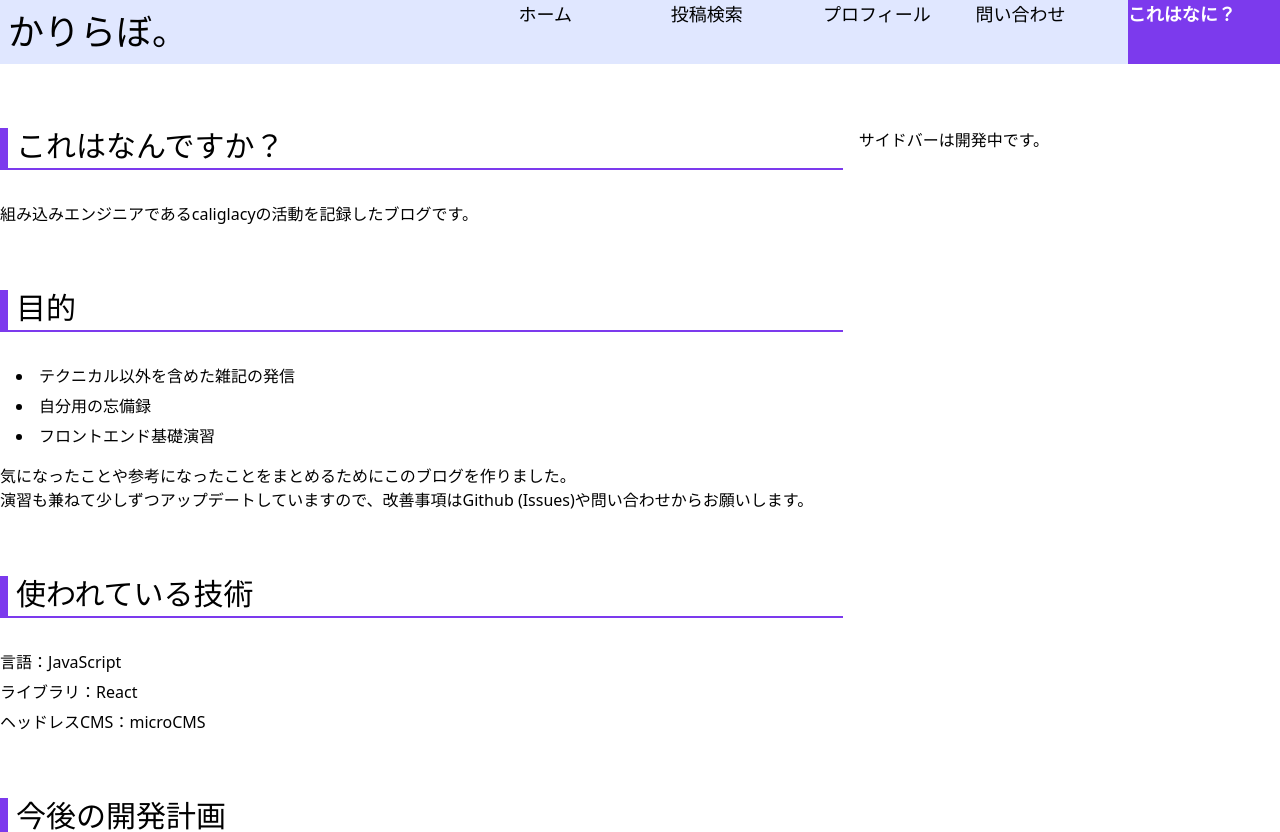
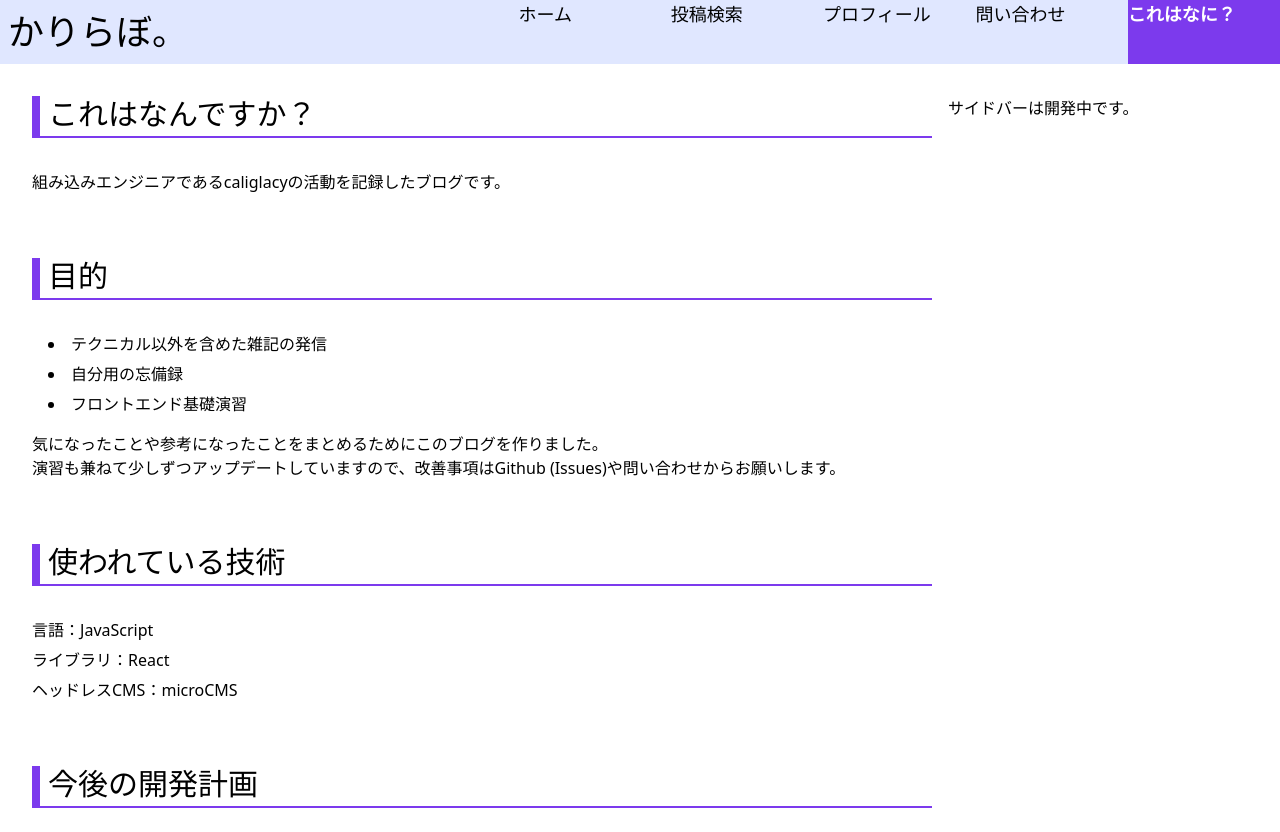
Before and after one commit to caliglacy/blog-react, a React (Create React App) app: page /about in a window 1280 px wide. Shown: the top 832 px of the page. Built offline with nearby package versions, Linux system fonts and the light colour scheme; no server answers.

Commit message:
💄 コンテンツのサイズを調整

```diff
--- a/src/components/Contents.js
+++ b/src/components/Contents.js
@@ -10,8 +10,8 @@ import { About } from "../pages/About";
 
 const Contents = () => {
   return (
-    <div className="max-w-screen-xl mx-auto md:flex justify-center">
-      <div className="md:w-2/3 flex-grow">
+    <div className="max-w-screen-xl mx-auto my-8 px-8 max-w-screen-xl lg:flex">
+      <div className="lg:w-3/4">
         <Switch>
           <Route exact path="/" component={TopPage} />
           <Route exact path="/post" component={PostSearch} />
@@ -22,7 +22,7 @@ const Contents = () => {
           <Route component={Page404} />
         </Switch>
       </div>
-      <div className="md:w-1/3 ml-4 flex-grow">
+      <div className="lg:w-1/4 ml-4">
         <SideBar />
       </div>
     </div>
--- a/src/components/Header.js
+++ b/src/components/Header.js
@@ -1,7 +1,7 @@
 import { NavLink } from "react-router-dom";
 const Header = () => {
   return (
-    <div className="mb-16 bg-indigo-100">
+    <div className="bg-indigo-100">
       <div className="max-w-screen-xl mx-auto flex">
         <div className="flex-auto py-3 ml-2 text-4xl ">かりらぼ。</div>
         <ul className="h-auto flex-auto flex ">
```
